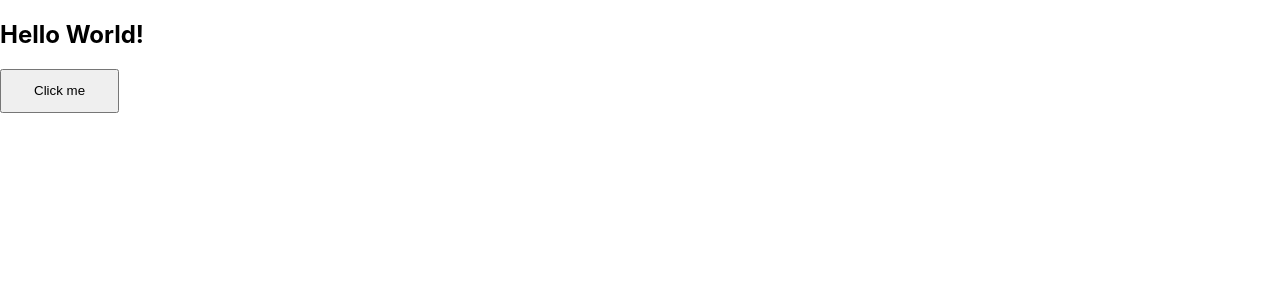
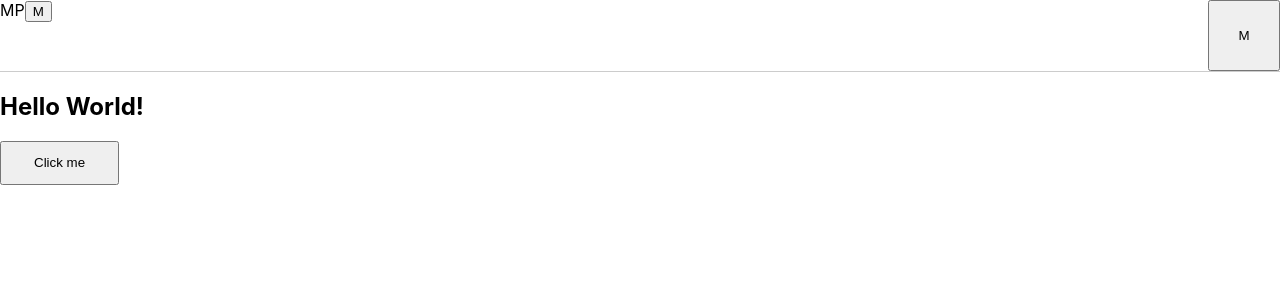
Before and after one commit to michaelparkadze/v1, a Next.js app: page / in a window 1280 px wide. Shown: the top 300 px of the page. Built offline with nearby package versions, Linux system fonts and the light colour scheme.

Commit message:
[Update] Initial menu header toggle

```diff
--- /dev/null
+++ b/components/Header/index.jsx
@@ -0,0 +1,26 @@
+import React, { useState } from "react";
+import Menu from "../Menu";
+import styles from "./styles.module.scss";
+
+export default function Header() {
+  const [open, setOpen] = useState(false);
+
+  const toggleMenu = () => {
+    setOpen(!open);
+  };
+
+  return (
+    <>
+      <header className={styles.container}>
+        <div className={styles.logo}>
+          MP
+          <button onClick={toggleMenu}>M</button>
+        </div>
+        <div className={styles.toggle}>
+          <button onClick={toggleMenu}>M</button>
+        </div>
+      </header>
+      <Menu open={open} toggleMenu={toggleMenu} />
+    </>
+  );
+}
--- /dev/null
+++ b/components/Header/styles.module.scss
@@ -0,0 +1,15 @@
+.container {
+  height: 72px;
+  display: flex;
+  border-bottom: 1px solid #ccc;
+  .logo {
+    flex-grow: 1;
+  }
+  .toggle {
+    width: 72px;
+    display: flex;
+    > button {
+      width: 100%;
+    }
+  }
+}
--- a/components/Layout/index.jsx
+++ b/components/Layout/index.jsx
@@ -1,8 +1,10 @@
 import React from "react";
+import Header from "../Header";
 
 export default function Layout({ children }) {
   return (
     <>
+      <Header />
       <main>{children}</main>
     </>
   );
--- /dev/null
+++ b/components/Menu/index.jsx
@@ -0,0 +1,24 @@
+import React from "react";
+import styles from "./styles.module.scss";
+
+export default function Menu(props) {
+  const { open, toggleMenu } = props;
+  return (
+    <>
+      <div
+        className={styles.menu}
+        style={{ transform: open ? "translateX(0px)" : "translateX(270px)" }}
+      >
+        Menu {open ? "open" : "false"}
+      </div>
+      <div
+        className={styles.darken}
+        onClick={toggleMenu}
+        style={{
+          backgroundColor: `rgba(0, 0, 0, ${open ? 0.4 : 0})`,
+          pointerEvents: open ? "auto" : "none",
+        }}
+      ></div>
+    </>
+  );
+}
--- /dev/null
+++ b/components/Menu/styles.module.scss
@@ -0,0 +1,21 @@
+.menu {
+  top: 0;
+  right: 0;
+  bottom: 0;
+  position: fixed;
+  width: 270px;
+  background-color: #fff;
+  border-left: 1px solid #ccc;
+  transition: all 0.3s ease;
+  z-index: 11;
+}
+
+.darken {
+  top: 0;
+  right: 0;
+  bottom: 0;
+  left: 0;
+  position: fixed;
+  z-index: 10;
+  transition: background-color 0.3s ease;
+}
```
